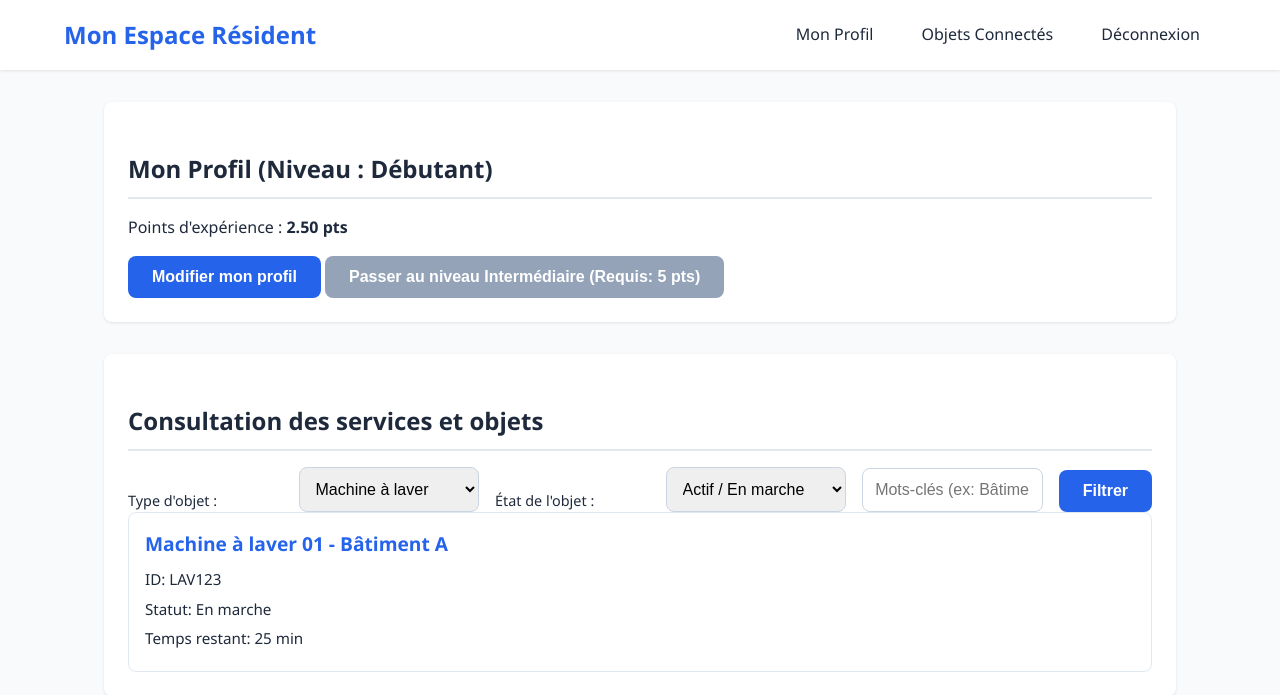
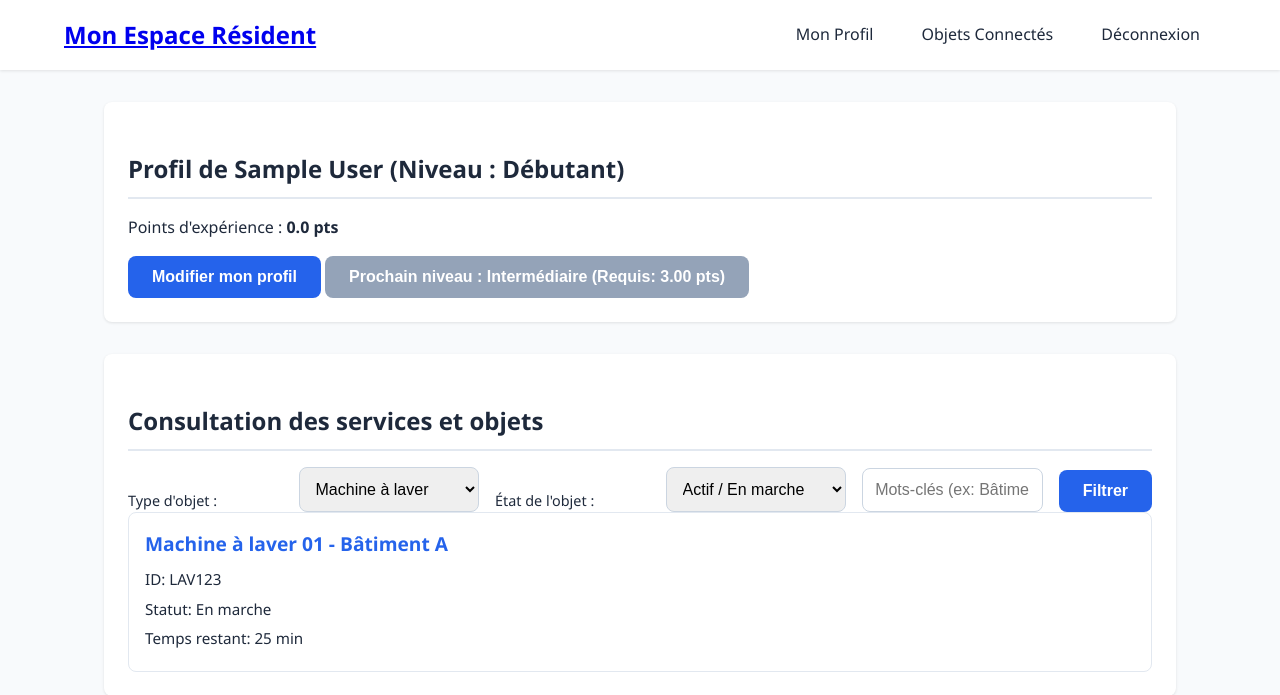
Before and after one commit to Mohamine2/Smart-Uni, a Django app: page /dashboard-simple/ in a window 1280 px wide. Shown: the top 695 px of the page. Run offline with Django 5.2, Linux system fonts and the light colour scheme; the visitor is signed in with stand-in values (Sample User, id 1).

Commit message:
Implémentation du système de points pour les connexions

```diff
--- a/residence_connectee/apps.py
+++ b/residence_connectee/apps.py
@@ -3,3 +3,8 @@ from django.apps import AppConfig
 
 class GestionConfig(AppConfig):
     name = 'residence_connectee'
+
+    # Cette méthode est appelée quand Django a fini de charger l'application.
+    def ready(self):
+        # On importe le fichier signals ici pour "activer" les écouteurs (@receiver).
+        import residence_connectee.signals
--- a/residence_connectee/models.py
+++ b/residence_connectee/models.py
@@ -1,5 +1,6 @@
 from django.contrib.auth.models import AbstractUser
 from django.db import models
+from decimal import Decimal
 
 class Etudiant(AbstractUser):
     # Les champs nom, prenom, email et password sont déjà inclus dans AbstractUser
@@ -18,5 +19,23 @@ class Etudiant(AbstractUser):
     ]
     sex = models.CharField(max_length=1, choices=CHOIX_SEXE, null=True, blank=True)
 
+    points_connexion = models.DecimalField(max_digits=10, decimal_places=2, default=0.00)
+    points_consultation = models.DecimalField(max_digits=10, decimal_places=2, default=0.00)
+
+    @property
+    def total_points(self):
+        """Calcule la somme des points de connexion et de consultation."""
+        return self.points_connexion + self.points_consultation
+
+    @property
+    def niveau(self):
+        """Détermine le niveau en fonction du système de points défini."""
+        total = self.total_points
+        if total >= 7: return "Expert"
+        if total >= 5: return "Avancé"
+        if total >= 3: return "Intermédiaire"
+        return "Débutant"
+
     def __str__(self):
-        return f"{self.first_name} {self.last_name} ({self.email})"
+        # On affiche aussi le niveau dans la représentation texte
+        return f"{self.first_name} {self.last_name} - Niveau : {self.niveau} ({self.total_points} pts)"
--- a/templates/dashboard-simple.html
+++ b/templates/dashboard-simple.html
@@ -7,7 +7,7 @@
 </head>
 <body>
     <header>
-        <h1>Mon Espace Résident</h1>
+        <h1> <a href ="{% url 'home' %}"> Mon Espace Résident </a></h1>
         <nav>
             <ul>
                 <li><a href="#profil">Mon Profil</a></li>
@@ -19,10 +19,21 @@
 
     <main>
         <section id="profil">
-            <h2>Mon Profil (Niveau : Débutant)</h2>
-            <p>Points d'expérience : <strong>2.50 pts</strong></p>
+            <h2>Profil de {{ user.first_name }} {{ user.last_name }} (Niveau : {{ user.niveau }})</h2>
+
+            <p>Points d'expérience : <strong>{{ user.total_points }} pts</strong></p>
+
             <button>Modifier mon profil</button>
-            <button disabled>Passer au niveau Intermédiaire (Requis: 5 pts)</button>
+
+            {% if user.niveau == "Débutant" %}
+                <button disabled>Prochain niveau : Intermédiaire (Requis: 3.00 pts)</button>
+            {% elif user.niveau == "Intermédiaire" %}
+                <button disabled>Prochain niveau : Avancé (Requis: 5.00 pts)</button>
+            {% elif user.niveau == "Avancé" %}
+                <button disabled>Prochain niveau : Expert (Requis: 7.00 pts)</button>
+            {% else %}
+                <button disabled>Félicitations, vous êtes Expert !</button>
+            {% endif %}
         </section>
 
         <section id="objets">
```
Also changed, not shown: residence_connectee/signals.py (added, +9 -0 lines), residence_connectee/migrations/0007_etudiant_points_connexion_and_more.py (added).
